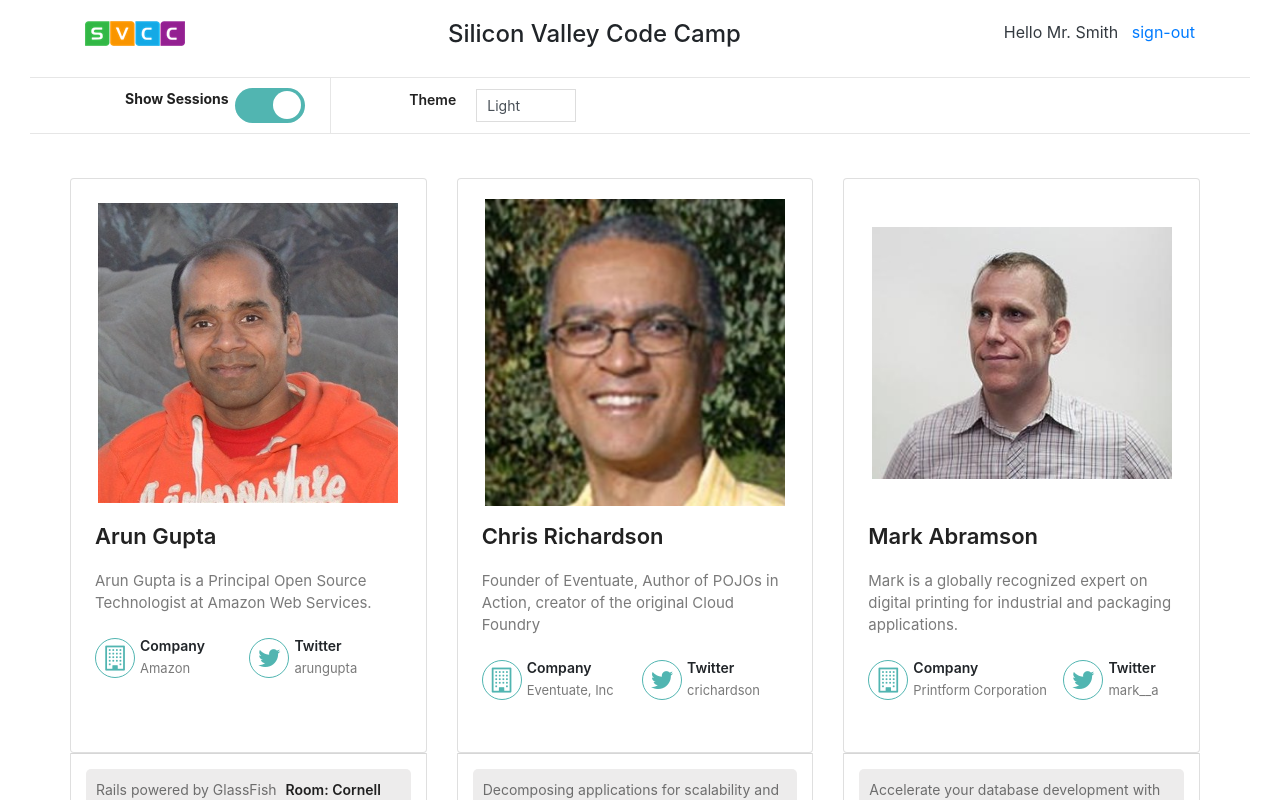
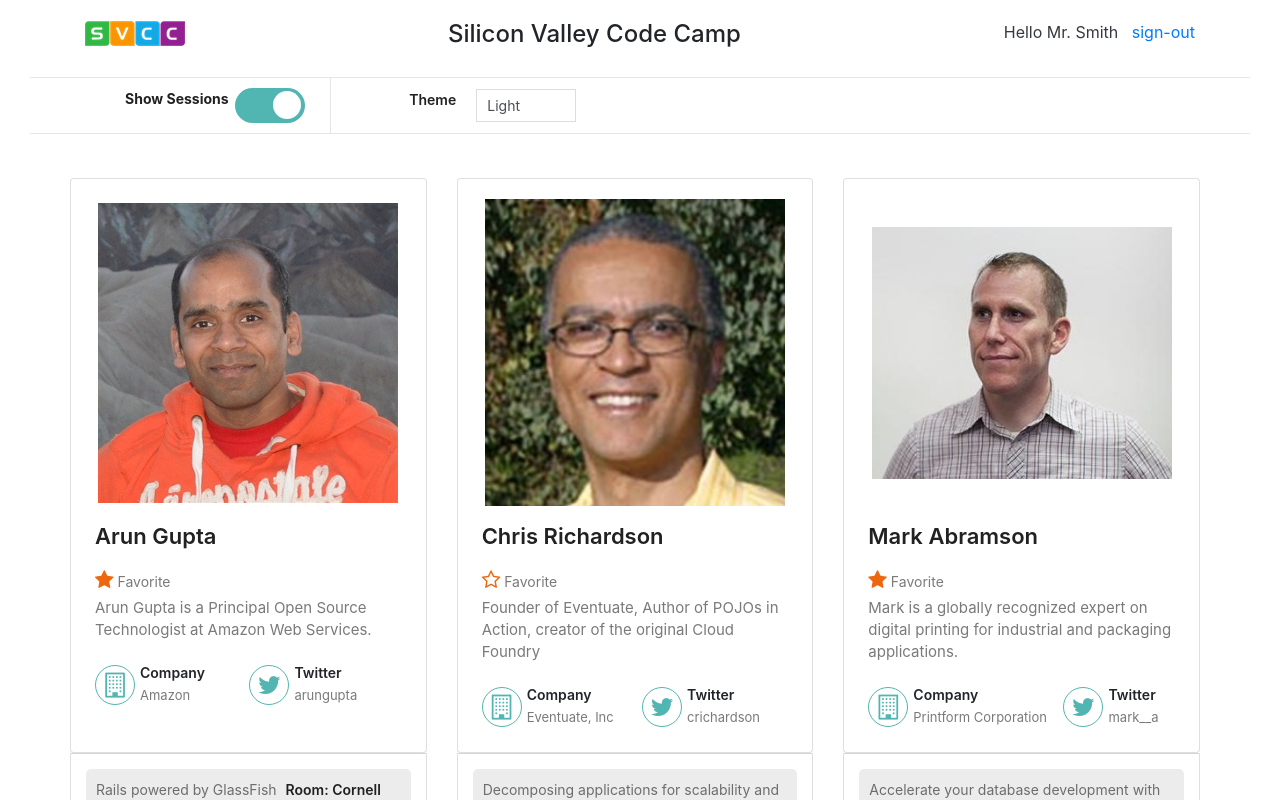
Before and after one commit to musicollins/react-components-build, a Next.js app: page / in a window 1280 px wide. Shown: the top 800 px of the page. Built offline with nearby package versions, Linux system fonts and the light colour scheme.

Commit message:
Created Favorite component which handles state changes when click event is fired. The function handling the click exists in the SpeakersList component higher up in the hierarchy

```diff
--- a/src/components/App.jsx
+++ b/src/components/App.jsx
@@ -2,6 +2,7 @@
 import Header from "./Header";
 import Speakers from './Speakers'
 import {useState} from 'react'
+
 
 export default function App() {
   const [theme, setTheme] = useState("light")
--- /dev/null
+++ b/src/components/Favorite.jsx
@@ -0,0 +1,11 @@
+import React from 'react'
+
+export default function Favorite({favorite, toggleIsFavourite}) {
+  return (
+    <div className='action padB1' >
+        <span onClick={toggleIsFavourite}>
+            <i className={favorite === true ? "fa fa-star orange" : "fa fa-star-o orange"}></i>{" "}Favorite
+        </span>
+    </div>
+  )
+}
--- a/src/components/Sessions.jsx
+++ b/src/components/Sessions.jsx
@@ -2,7 +2,6 @@ import React from "react";
 import Session from "./Session";
 
 function Sessions({ sessions }) {
-  console.log(sessions)
   return (
     <div className="sessionBox card h-250">
         <Session session={sessions[0]}/>
--- a/src/components/Speaker.jsx
+++ b/src/components/Speaker.jsx
@@ -2,13 +2,15 @@ import SpeakerImage from "./SpeakerImage";
 import SpeakerDemographics from "./SpeakerDemographics";
 import Sessions from "./Sessions";
 
-function App({ speaker, sessionState }) {
-  const { sessions, id, first, last } = speaker;
+function App({ speaker, sessionState, handleClickFavorite }) {
+  const { sessions, id, first, last} = speaker;
+
+
   return (
     <div className="col-xs-12 col-sm-12 col-md-6 col-lg-4 col-sm-12 col-xs-12">
       <div className="card card-height p-4 mt-4">
         <SpeakerImage id={id} first={first} last={last} />
-        <SpeakerDemographics {...speaker} />
+        <SpeakerDemographics {...speaker} handleClickFavorite={handleClickFavorite} />
       </div>
       {sessionState && <Sessions sessions={sessions} />}
     </div>
--- a/src/components/SpeakerDemographics.jsx
+++ b/src/components/SpeakerDemographics.jsx
@@ -1,11 +1,17 @@
-function SpeakerDemographics({first, last, bio, company, twitterHandle, favorite}) {
-    return (
+import { useState } from "react";
+import Favorite from "./Favorite";
+function SpeakerDemographics({first, last, bio, company, twitterHandle, favorite, handleClickFavorite}) {
+
+
+  return (
       <div className="speaker-info">
         <div className="d-flex justify-content-between mb-3">
           <h3 className="text-truncate w-200">
             {first} {last}
           </h3>
         </div>
+        <Favorite favorite={favorite} toggleIsFavourite={handleClickFavorite}/>
+
         <div>
           <p className="card-description">
             {bio}
--- a/src/components/Speakers.jsx
+++ b/src/components/Speakers.jsx
@@ -1,7 +1,6 @@
 import SpeakersList from './SpeakersList'
 import SpeakersToolbar from "./SpeakersToolbar";
 import { useState } from "react";
-import {data} from '../../SpeakerData';
 
 export default function Speakers({theme, setTheme}) {
   const [showSessions, setShowSessions] = useState(true)
@@ -14,7 +13,7 @@ export default function Speakers({theme, setTheme}) {
             theme={theme}
             setTheme={setTheme}
             />
-          <SpeakersList speakers={data} sessionState={showSessions} />
+          <SpeakersList sessionState={showSessions} />
       </div>
 
   )
--- a/src/components/SpeakersList.jsx
+++ b/src/components/SpeakersList.jsx
@@ -1,12 +1,38 @@
-import React from 'react'
+import React, { useState } from 'react'
 import Speaker from './Speaker'
+import {data} from '../../SpeakerData'
 
-export default function SpeakersList({speakers, sessionState}) {
+export default function SpeakersList({sessionState}) {
+
+  const [speakersData, setSpeakersData] = useState(data);
+
+  const handleClickFavorite = (id) =>{
+    console.log("CLICKED!")
+    const speakerToBeUpdated = speakersData.find(speaker => speaker.id === id);
+
+    const updatedSpeaker = {
+      ...speakerToBeUpdated,
+      favorite: !speakerToBeUpdated.favorite
+    }
+
+    const updatedData = speakersData.map(speaker => {
+      return speaker.id === id ? updatedSpeaker : speaker
+    })
+    setSpeakersData(updatedData)
+  }
+
   return (
     <div className="container speakers-list">
     <div className="row">
-      {speakers.map(function (speaker) {
-        return <Speaker key={speaker.id} speaker={speaker} sessionState={sessionState} />;
+      {speakersData.map(function (speaker) {
+        return (
+        <Speaker
+          key={speaker.id}
+          speaker={speaker}
+          sessionState={sessionState}
+          handleClickFavorite={
+            () => handleClickFavorite(speaker.id)
+          }/>);
       })}
     </div>
   </div>
```
